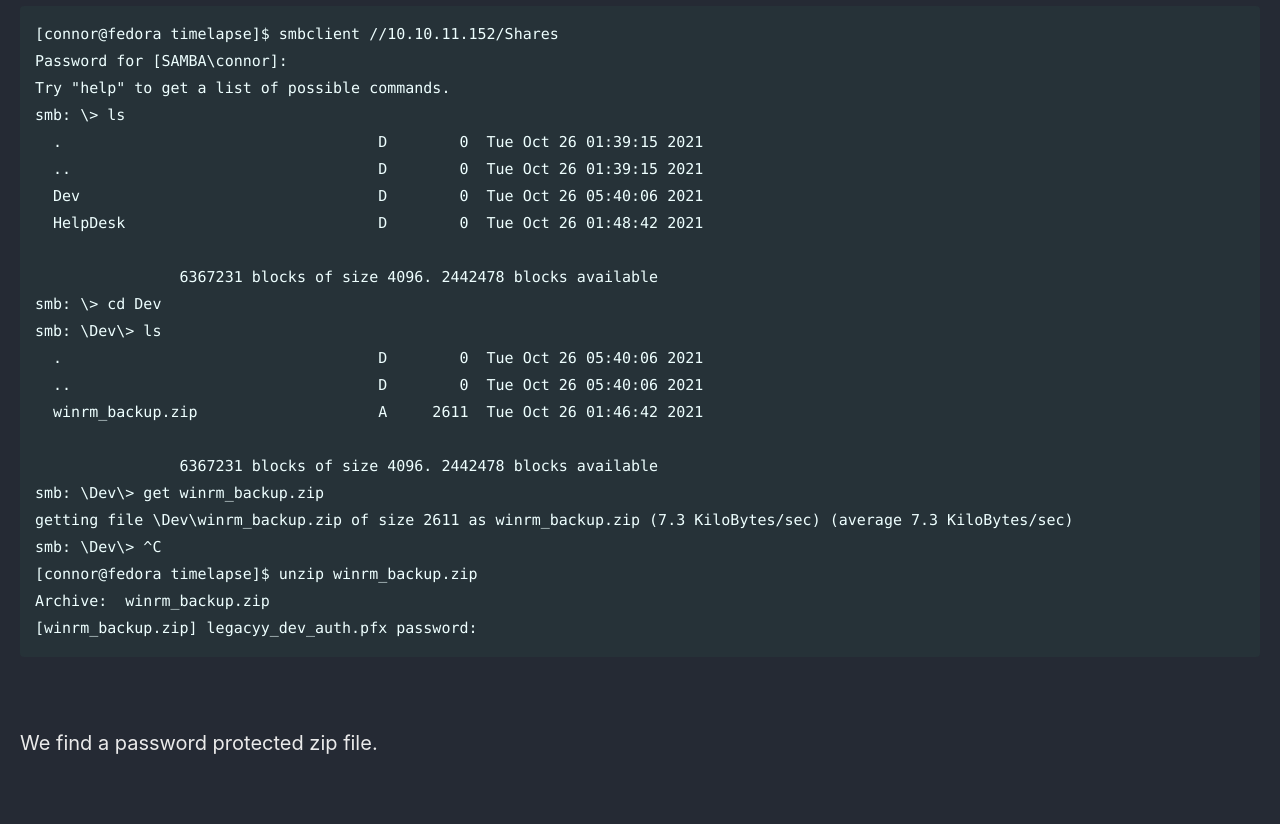
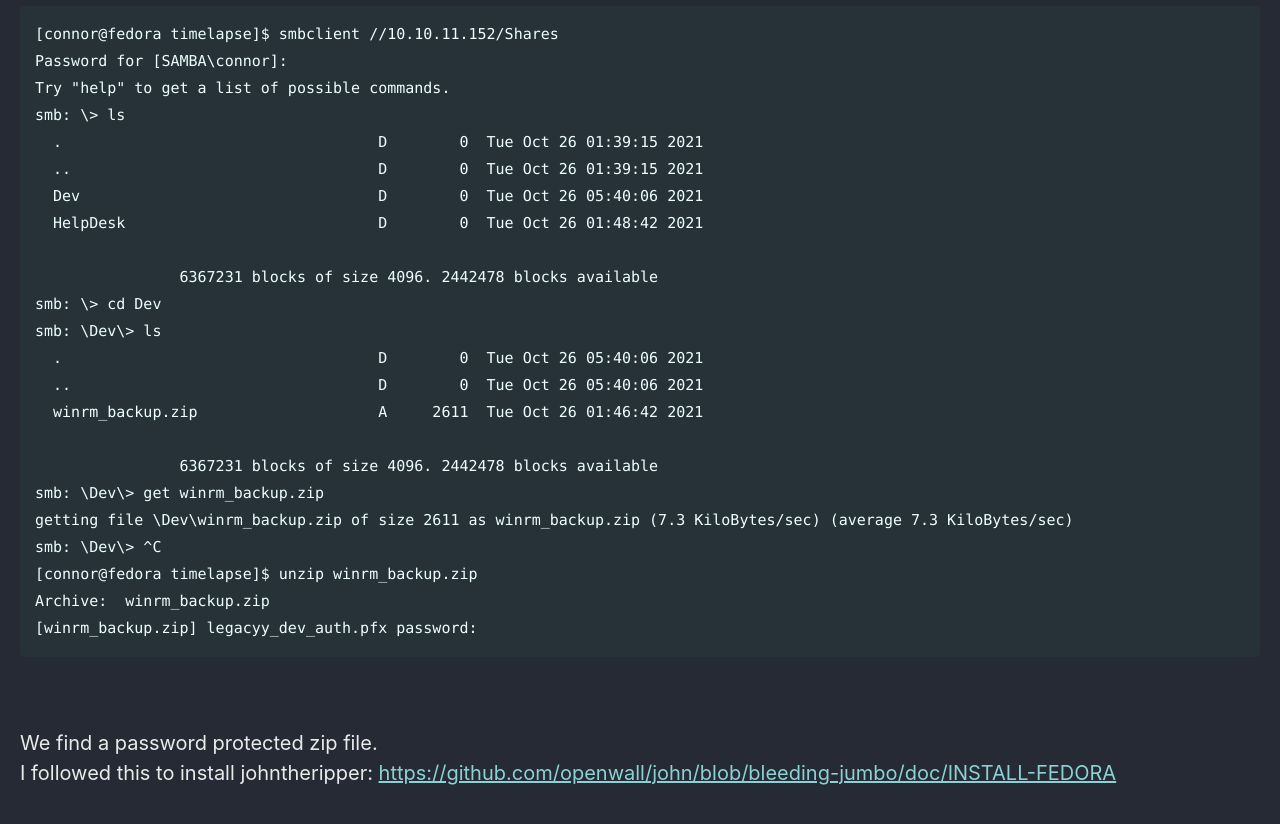
Before and after one commit to Connor-McCartney/Connor-McCartney.github.io, a Jekyll site: the page built from _pages/htb/timelapse.md, in a window 1280 px wide and 900 px high, scrolled down 2275 px. Shown: the top 824 px of the window. Built offline with Jekyll 4.4.1, drawn with Linux system fonts in a browser that asks for light colours; cached includes are drawn as plain includes.

Commit message:
Update timelapse.md

```diff
--- a/_pages/htb/timelapse.md
+++ b/_pages/htb/timelapse.md
@@ -112,6 +112,7 @@ Archive:  winrm_backup.zip
 
 <br>
 
-We find a password protected zip file.
+We find a password protected zip file. <br>
+I followed this to install johntheripper: <https://github.com/openwall/john/blob/bleeding-jumbo/doc/INSTALL-FEDORA>
 
 <br>
```
